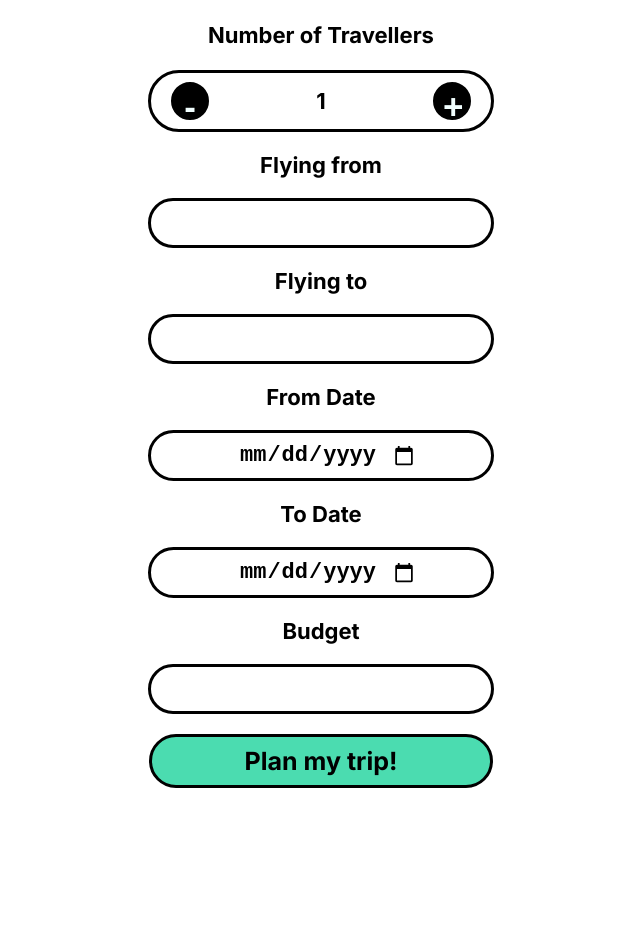
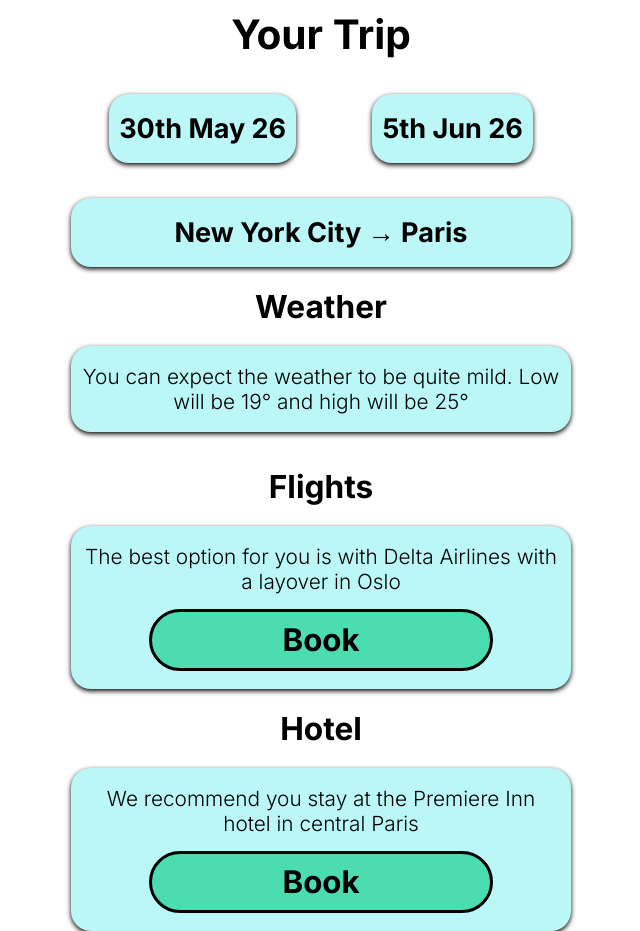
Before and after one commit to Nirajkadam07/AI-travel-Agent, a React (Vite) app: page / in a window 1280 px wide. Shown: the whole page, without its empty margins (319-959 px from the left). Before the commit the page ends 800 px from the top, so only its background shows below. Built offline with nearby package versions, Linux system fonts and the light colour scheme.

Commit message:
added new component for final trip details

```diff
--- a/src/App.jsx
+++ b/src/App.jsx
@@ -1,9 +1,11 @@
 import Form from "./components/Form";
+import TripPlan from "./components/TripPlan";
 
 function App() {
   return (
     <>
-      <Form />
+      {/* <Form /> */}
+      <TripPlan />
     </>
   );
 }
--- /dev/null
+++ b/src/components/TripPlan.jsx
@@ -0,0 +1,31 @@
+export default function TripPlan() {
+  return (
+    <section className="trip-section">
+      <h1>Your Trip</h1>
+      <div className="trip-dates">
+        <div className="blue-bg">30th May 26</div>
+        <div className="blue-bg">5th Jun 26</div>
+      </div>
+      <div className="blue-bg">New York City → Paris</div>
+      <h3>Weather</h3>
+      <p className="blue-bg light-font">
+        You can expect the weather to be quite mild. Low will be 19° and high
+        will be 25°
+      </p>
+      <h3>Flights</h3>
+      <section className="blue-bg">
+        <p className="light-font">
+          The best option for you is with Delta Airlines with a layover in Oslo
+        </p>
+        <button className="submit-btn">Book</button>
+      </section>
+      <h3>Hotel</h3>
+      <section className="blue-bg">
+        <p className="light-font">
+          We recommend you stay at the Premiere Inn hotel in central Paris
+        </p>
+        <button className="submit-btn">Book</button>
+      </section>
+    </section>
+  );
+}
--- a/src/index.css
+++ b/src/index.css
@@ -5,15 +5,17 @@ body {
   font-family: "Inter", sans-serif;
   font-weight: 700;
   font-style: bold;
-  font-size: 22px;
+  font-size: 1.3rem;
 }
 
-.form-section {
+.form-section,
+.trip-section {
   width: 500px;
   margin: 0 auto;
 }
 
 .form-section,
+.trip-section,
 form,
 label,
 input {
@@ -26,7 +28,7 @@ input {
 input {
   font-weight: 700;
   font-style: bold;
-  font-size: 22px;
+  font-size: 1.3rem;
 }
 
 .input-sec-style,
@@ -50,7 +52,7 @@ input {
   color: #f2ffff;
   font-weight: 700;
   font-style: Bold;
-  font-size: 35px;
+  font-size: 2.1rem;
 }
 
 .submit-btn {
@@ -63,5 +65,40 @@ input {
   font-family: "Inter", sans-serif;
   font-weight: 700;
   font-style: bold;
-  font-size: 25px;
+  font-size: 1.5rem;
 }
+
+.trip-dates {
+  width: 100%;
+  display: flex;
+  flex-direction: row;
+  justify-content: space-around;
+  margin-bottom: 15px;
+}
+
+.blue-bg {
+  background-color: #bbf7f7;
+  border-radius: 20px;
+  padding: 18px 10px;
+  box-shadow: 0 2px 5px #000000;
+}
+
+.light-font {
+  font-weight: 300;
+  font-style: normal;
+  font-size: 1rem;
+}
+
+h1 {
+  margin-top: 10px;
+  margin-bottom: 15px;
+}
+
+p {
+  margin: 0;
+  margin-bottom: 15px;
+}
+
+h3 {
+  margin: 0;
+}
```
